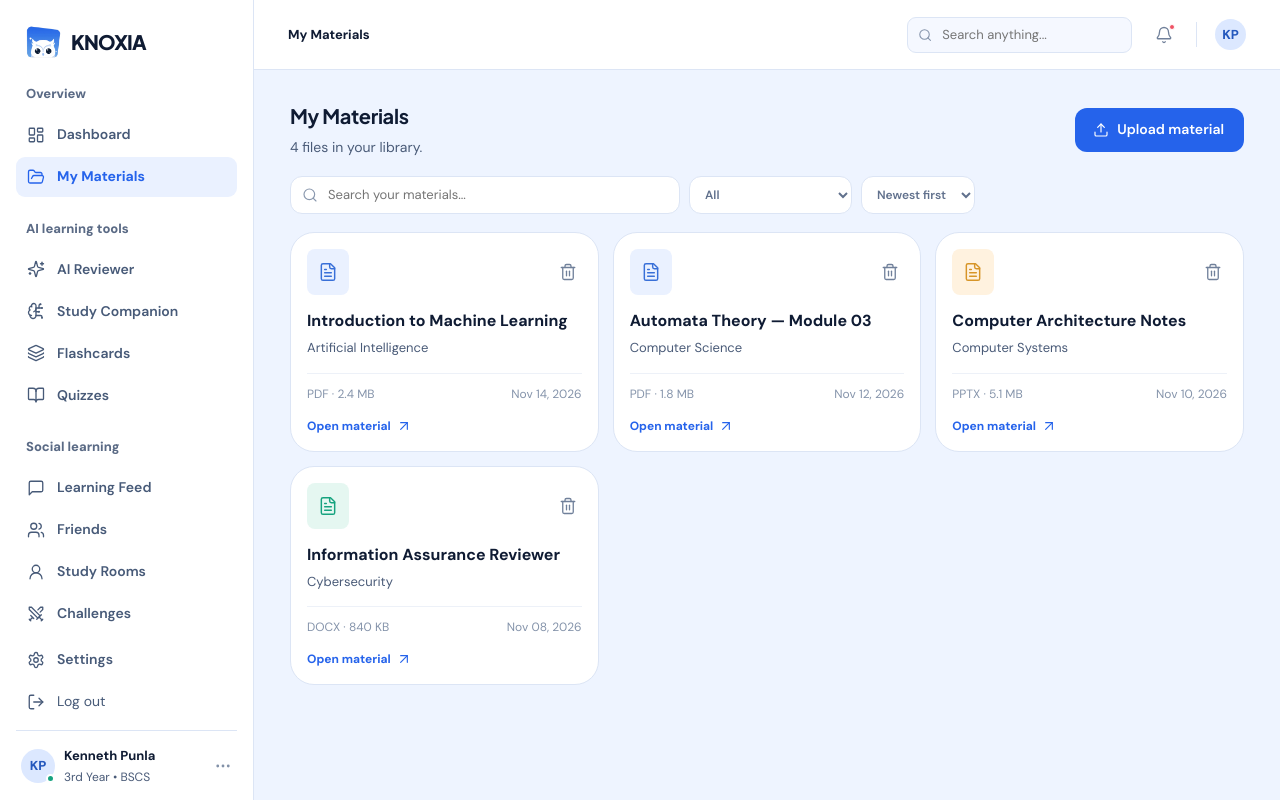
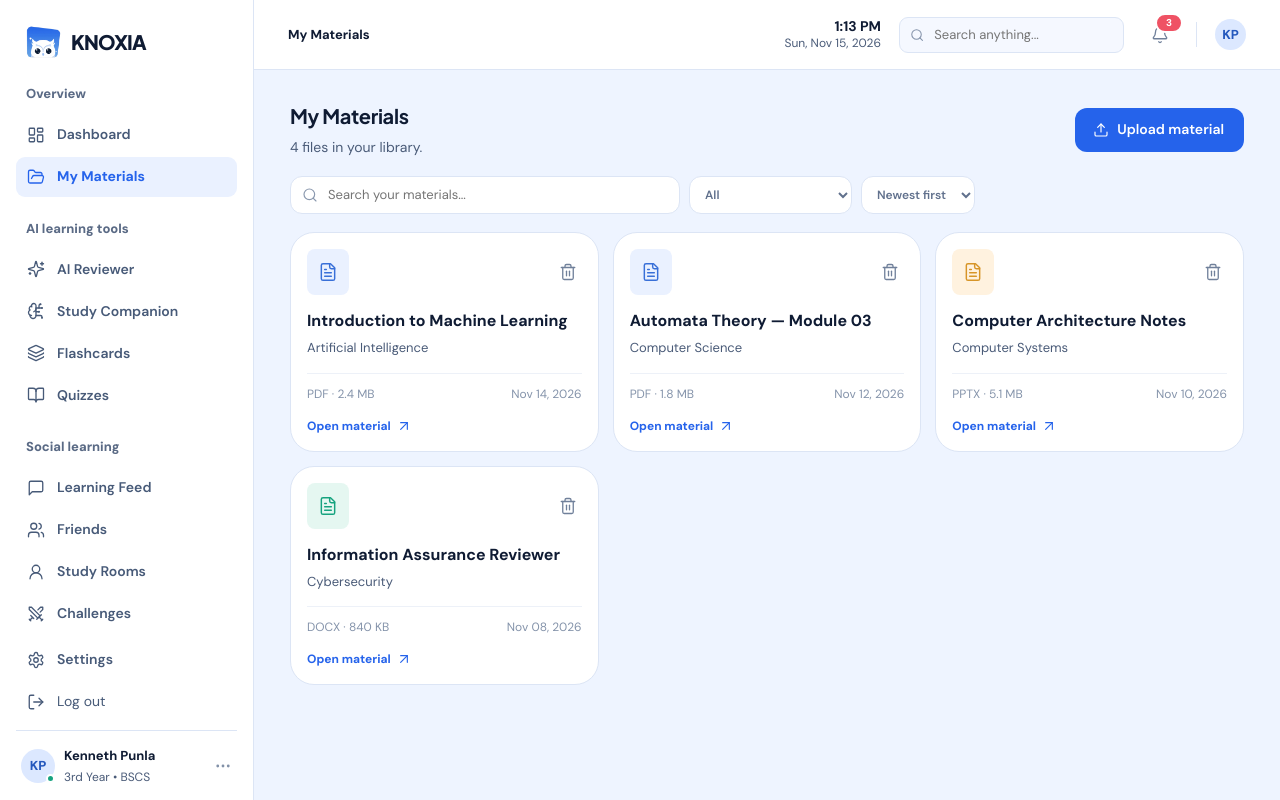
Before and after one commit to Kenzaide/KNOXIA, a React (Vite) app: page /materials in a window 1280 px wide. Built offline with nearby package versions, Linux system fonts and the light colour scheme.

Commit message:
Add Clock and NotificationBell components with local storage synchronization

```diff
--- a/src/App.jsx
+++ b/src/App.jsx
@@ -2,7 +2,7 @@ import React, { useEffect, useMemo, useRef, useState } from 'react';
 import { Routes, Route, NavLink, useLocation, useNavigate, useParams } from 'react-router-dom';
 import { useMaterials, toast, previews, colorOf, fmtSize, fmtDate, SUBJECTS } from './materials.jsx';
 import { ReviewerEditor, SavedReviewers, RecentAttempts, FlashStudy, QuizTake, QuizResults, StudyRooms, RoomDetail, Challenges, ChallengePlay, Leaderboards, Achievements, Analytics, Planner, Notifications, SettingsPage, Moderation, Logs } from './pages.jsx';
-import { saveReviewer } from './data.js';
+import { saveReviewer, useLocal, NOTES } from './data.js';
 import { authPage } from './auth.jsx';
 
 let navTo = (p) => { location.href = p; };
@@ -90,9 +90,51 @@ function Sidebar({admin=false,close}) {
     </div>
   </aside>;
 }
+function Clock() {
+  const [now,setNow]=useState(()=>new Date());
+  useEffect(()=>{const id=setInterval(()=>setNow(new Date()),1000);return()=>clearInterval(id)},[]);
+  const time=now.toLocaleTimeString('en-US',{hour:'numeric',minute:'2-digit'});
+  const date=now.toLocaleDateString('en-US',{weekday:'short',month:'short',day:'numeric',year:'numeric'});
+  return <time className="top-clock" dateTime={now.toISOString()}><b>{time}</b><small>{date}</small></time>;
+}
+function NotificationBell() {
+  const nav=useNavigate(); const {pathname}=useLocation();
+  const [items,setItems]=useLocal('knoxia-notes',NOTES);
+  const [open,setOpen]=useState(false); const box=useRef(null); const btn=useRef(null);
+  const unread=items.filter(x=>!x.read).length;
+  useEffect(()=>{setOpen(false)},[pathname]);
+  useEffect(()=>{
+    if(!open) return;
+    const down=e=>{ if(box.current&&!box.current.contains(e.target)) setOpen(false); };
+    const key=e=>{ if(e.key==='Escape'){ setOpen(false); btn.current&&btn.current.focus(); } };
+    document.addEventListener('mousedown',down); document.addEventListener('keydown',key);
+    return()=>{document.removeEventListener('mousedown',down); document.removeEventListener('keydown',key)};
+  },[open]);
+  const markRead=id=>setItems(a=>a.map(x=>x.id===id?{...x,read:true}:x));
+  const markAll=()=>setItems(a=>a.map(x=>({...x,read:true})));
+  return <div className="notif-wrap" ref={box}>
+    <button ref={btn} type="button" className="icon-btn notification" aria-label={`Notifications${unread?`, ${unread} unread`:''}`} aria-haspopup="true" aria-expanded={open} onClick={()=>setOpen(o=>!o)}>
+      <Bell size={18}/>{unread>0&&<span className="notif-badge">{unread}</span>}
+    </button>
+    {open&&<div className="notif-menu" role="region" aria-label="Notifications">
+      <div className="notif-head"><b>Notifications</b>{unread>0?<button type="button" className="link-btn" onClick={markAll}>Mark all as read</button>:<span className="muted-sm">All caught up</span>}</div>
+      <ul className="notif-list">
+        {items.length===0&&<li className="notif-empty">No notifications yet.</li>}
+        {items.map(x=><li key={x.id} className={`notif-item${x.read?'':' unread'}`}>
+          <button type="button" className="notif-main" onClick={()=>markRead(x.id)} title={x.read?'':'Mark as read'}>
+            <span className="notif-dot" aria-hidden="true"/>
+            <span className="notif-text"><b>{x.t}</b><small>{x.s}</small></span>
+          </button>
+          <button type="button" className="notif-open" aria-label={`Open: ${x.t}`} onClick={()=>{markRead(x.id); setOpen(false); nav(x.to);}}><ChevronRight size={16}/></button>
+        </li>)}
+      </ul>
+      <div className="notif-foot"><button type="button" className="link-btn" onClick={()=>{setOpen(false); nav('/notifications');}}>View all notifications</button></div>
+    </div>}
+  </div>;
+}
 function Topbar({title,admin=false,onMenu}) {
   const [search,setSearch]=useState('');
-  return <header className="topbar"><div className="top-left"><button className="menu-btn" onClick={onMenu}><Menu size={20}/></button><div className="crumb"><b>{title}</b></div></div><div className="top-actions"><div className="top-search"><Search size={16}/><input placeholder="Search anything..." value={search} onChange={e=>setSearch(e.target.value)}/></div><NavLink to="/notifications" className="icon-btn notification"><Bell size={18}/><i/></NavLink><div className="top-divider"/><Avatar initials={admin?'AD':'KP'} size="sm"/></div></header>;
+  return <header className="topbar"><div className="top-left"><button className="menu-btn" onClick={onMenu}><Menu size={20}/></button><div className="crumb"><b>{title}</b></div></div><div className="top-actions"><Clock/><div className="top-search"><Search size={16}/><input placeholder="Search anything..." value={search} onChange={e=>setSearch(e.target.value)}/></div><NotificationBell/><div className="top-divider"/><Avatar initials={admin?'AD':'KP'} size="sm"/></div></header>;
 }
 function Shell({children,admin=false,title}) {
   const [open,setOpen]=useState(false);
--- a/src/data.js
+++ b/src/data.js
@@ -6,7 +6,19 @@ export function useLocal(key, init) {
     try { const s = JSON.parse(localStorage.getItem(key)); if (s !== null) return s; } catch { /* use init */ }
     return init;
   });
-  useEffect(() => { try { localStorage.setItem(key, JSON.stringify(v)); } catch { /* storage unavailable */ } }, [key, v]);
+  useEffect(() => {
+    try { localStorage.setItem(key, JSON.stringify(v)); } catch { /* storage unavailable */ }
+    // Tell other components using the same key (e.g. the notification dropdown and the Notifications page).
+    window.dispatchEvent(new CustomEvent('knoxia-local', { detail: { key, value: v } }));
+  }, [key, v]);
+  useEffect(() => {
+    const onSync = (e) => {
+      if (e.detail.key !== key) return;
+      setV((prev) => (JSON.stringify(prev) === JSON.stringify(e.detail.value) ? prev : e.detail.value));
+    };
+    window.addEventListener('knoxia-local', onSync);
+    return () => window.removeEventListener('knoxia-local', onSync);
+  }, [key]);
   return [v, setV];
 }
 // Synchronous write used right before navigating, so the next page can read it.
--- a/src/index.css
+++ b/src/index.css
@@ -154,3 +154,38 @@ h1,h2,h3{text-wrap:balance}p{text-wrap:pretty}
 .opts li>span{width:24px;height:24px;border-radius:7px;background:#eef3fc;display:grid;place-items:center;font-weight:700;color:#526a96;flex-shrink:0}.opts li em{margin-left:auto;font-style:normal;font-size:var(--t-sm);font-weight:700}
 .opts .right{background:#E5F7F1;border-color:#9ED9C7;color:#0E7A60}.opts .wrong{background:#FDECEF;border-color:#F2B8C4;color:#C0264F}
 @media(max-width:560px){.lb-row{grid-template-columns:36px 1fr 70px}.lb-row>:nth-child(3){display:none}.podium{gap:var(--s-2)}}
+
+/* Top bar clock */
+.top-clock{display:grid;gap:1px;text-align:right;line-height:1.2;white-space:nowrap;font-variant-numeric:tabular-nums}
+.top-clock b{font-size:14px;color:var(--text);font-weight:700}
+.top-clock small{font-size:12px;color:var(--muted)}
+
+/* Notification dropdown */
+.notif-wrap{position:relative}
+.notif-wrap .icon-btn{width:36px;height:36px;border-radius:10px;transition:background var(--dur) var(--ease)}
+.notif-wrap .icon-btn:hover,.notif-wrap .icon-btn[aria-expanded="true"]{background:var(--soft);color:var(--blue)}
+.notif-badge{position:absolute;top:-4px;right:-5px;min-width:16px;height:16px;padding:0 4px;border-radius:999px;background:#ef5264;color:#fff;border:2px solid #fff;font-size:10px;font-weight:700;line-height:12px;display:grid;place-items:center;box-sizing:content-box}
+.notif-menu{position:absolute;right:-8px;top:calc(100% + 10px);width:min(380px,calc(100vw - 24px));background:var(--card);border:1px solid var(--border);border-radius:16px;box-shadow:0 18px 48px rgba(34,70,130,.18);z-index:30;overflow:hidden;animation:notifIn var(--dur) var(--ease)}
+@keyframes notifIn{from{opacity:0;transform:translateY(-6px)}to{opacity:1;transform:none}}
+.notif-head,.notif-foot{display:flex;align-items:center;justify-content:space-between;gap:12px;padding:12px 16px}
+.notif-head{border-bottom:1px solid var(--border)}
+.notif-head b{font-size:var(--t-md)}
+.notif-foot{border-top:1px solid var(--border);justify-content:center;background:var(--soft)}
+.muted-sm{font-size:12px;color:var(--muted)}
+.notif-list{list-style:none;margin:0;padding:6px;max-height:360px;overflow-y:auto}
+.notif-item{display:flex;align-items:stretch;border-radius:12px}
+.notif-item:hover{background:var(--soft)}
+.notif-item.unread{background:#f3f7ff}
+.notif-item.unread:hover{background:var(--highlight)}
+.notif-main{flex:1;min-width:0;display:flex;align-items:flex-start;gap:10px;padding:10px 6px 10px 10px;border:0;background:none;text-align:left;color:inherit;border-radius:12px}
+.notif-dot{flex-shrink:0;width:8px;height:8px;margin-top:6px;border-radius:50%;background:transparent}
+.notif-item.unread .notif-dot{background:var(--blue)}
+.notif-text{display:grid;gap:2px;min-width:0}
+.notif-text b{font-size:13px;font-weight:600}
+.notif-item:not(.unread) .notif-text b{font-weight:500;color:var(--muted)}
+.notif-text small{font-size:12px;color:var(--muted)}
+.notif-open{border:0;background:none;color:#8392aa;padding:0 12px;border-radius:12px;display:grid;place-items:center}
+.notif-open:hover{color:var(--blue)}
+.notif-empty{padding:24px 12px;text-align:center;color:var(--muted);font-size:13px}
+@media(max-width:760px){.top-clock small{display:none}.top-clock b{font-size:13px}}
+@media(max-width:520px){.notif-menu{position:fixed;left:12px;right:12px;top:66px;width:auto}}
```
